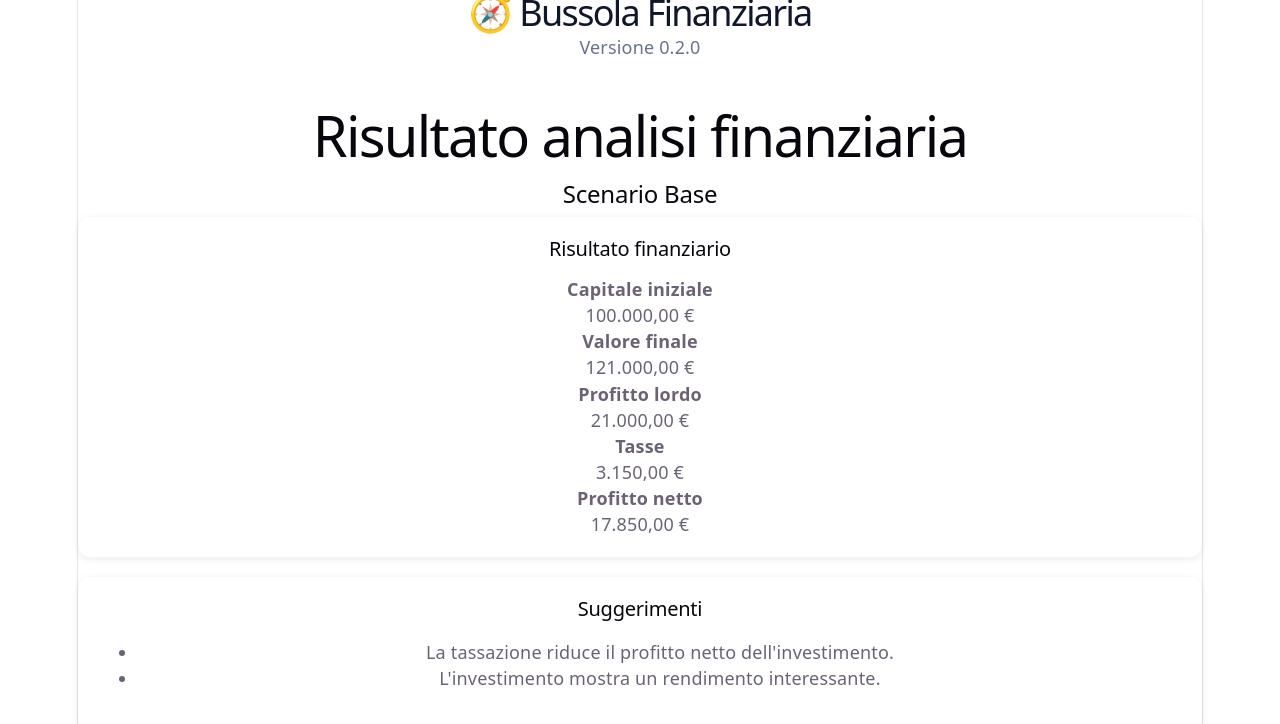
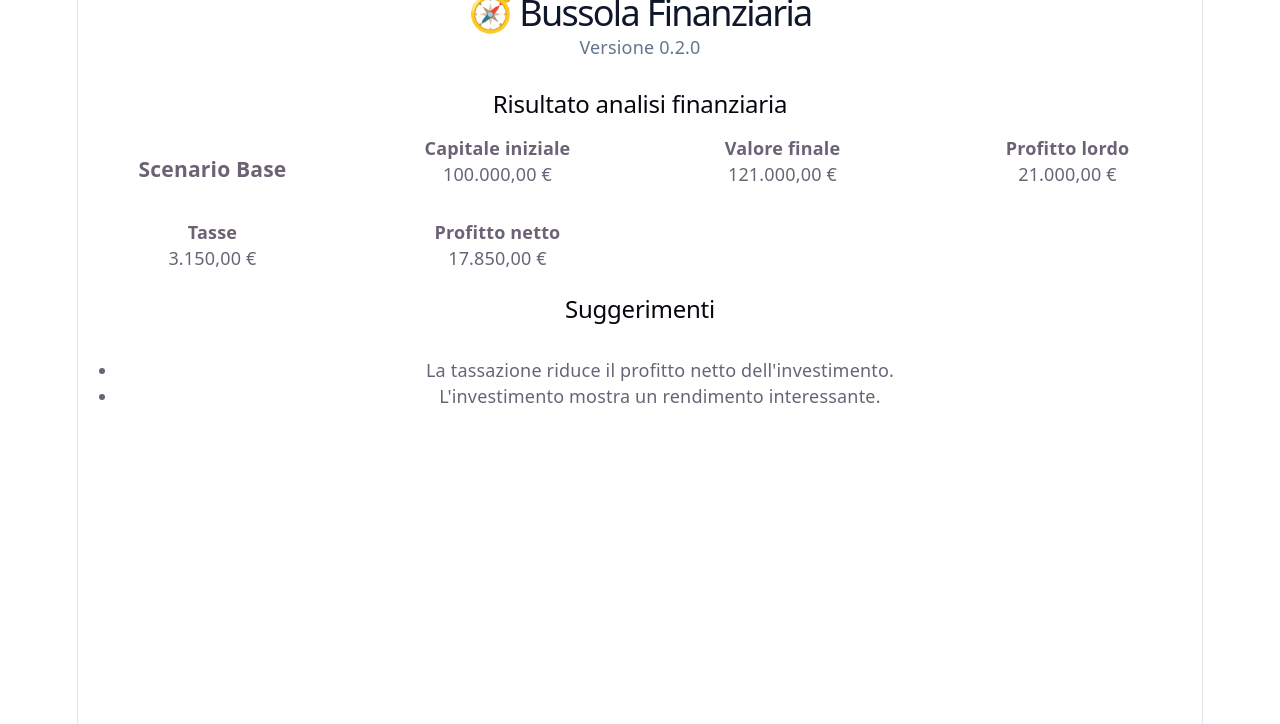
Before and after one commit to carlosciarrinovideo1-svg/Bussola-Finanziaria, a React (Vite) app in the folder frontend/: page / in a window 1280 px wide. Shown: the top 724 px of the page. Built offline with nearby package versions, Linux system fonts and the light colour scheme.

Commit message:
BF-0047: riorganizza layout dashboard con sezioni e griglia

```diff
--- a/frontend/src/components/dashboard/DashboardSection.css
+++ b/frontend/src/components/dashboard/DashboardSection.css
@@ -1,13 +1,13 @@
 .dashboard-section {
-  background: white;
-  border-radius: 12px;
-  padding: 20px;
-  margin-bottom: 20px;
-  box-shadow: 0 2px 8px rgba(0,0,0,0.08);
+  margin-bottom: 24px;
 }
 
 .dashboard-section-title {
-  margin-top: 0;
   margin-bottom: 16px;
-  font-size: 20px;
 }
+
+.dashboard-section > div {
+  display: grid;
+  grid-template-columns: repeat(auto-fit, minmax(220px, 1fr));
+  gap: 16px;
+}
--- a/frontend/src/components/dashboard/DashboardSummary.tsx
+++ b/frontend/src/components/dashboard/DashboardSummary.tsx
@@ -27,15 +27,11 @@ export default function DashboardSummary({
   return (
     <div>
 
-      <h1>
-        {title}
-      </h1>
+      <DashboardSection title={title}>
 
-      <h2>
-        {scenarioName}
-      </h2>
-
-      <DashboardSection title="Risultato finanziario">
+        <h3>
+          {scenarioName}
+        </h3>
 
         <FinancialCard
           label="Capitale iniziale"
```
